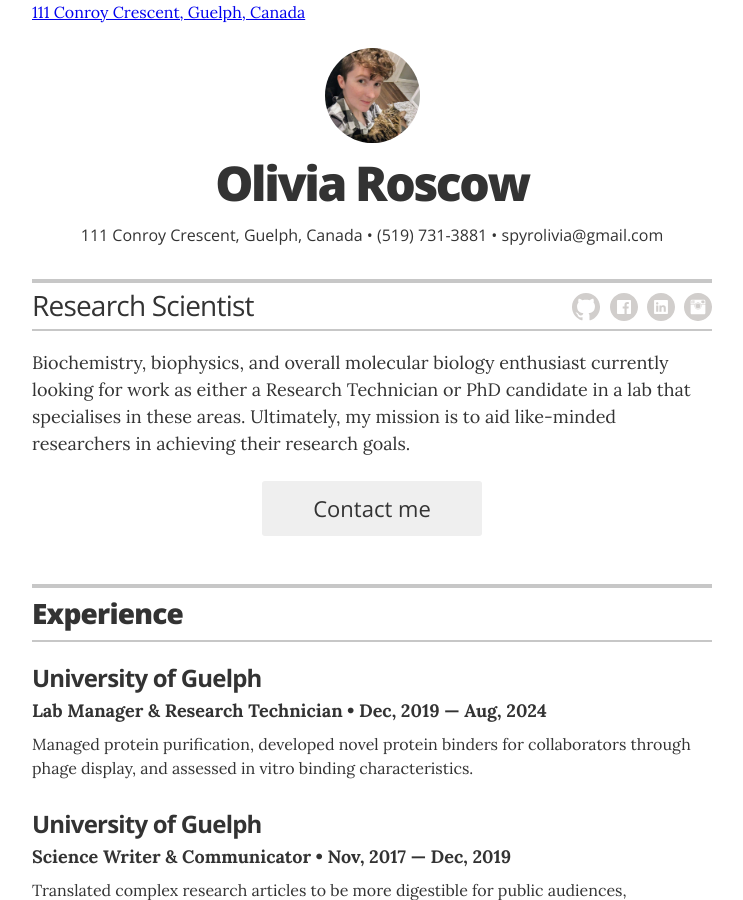
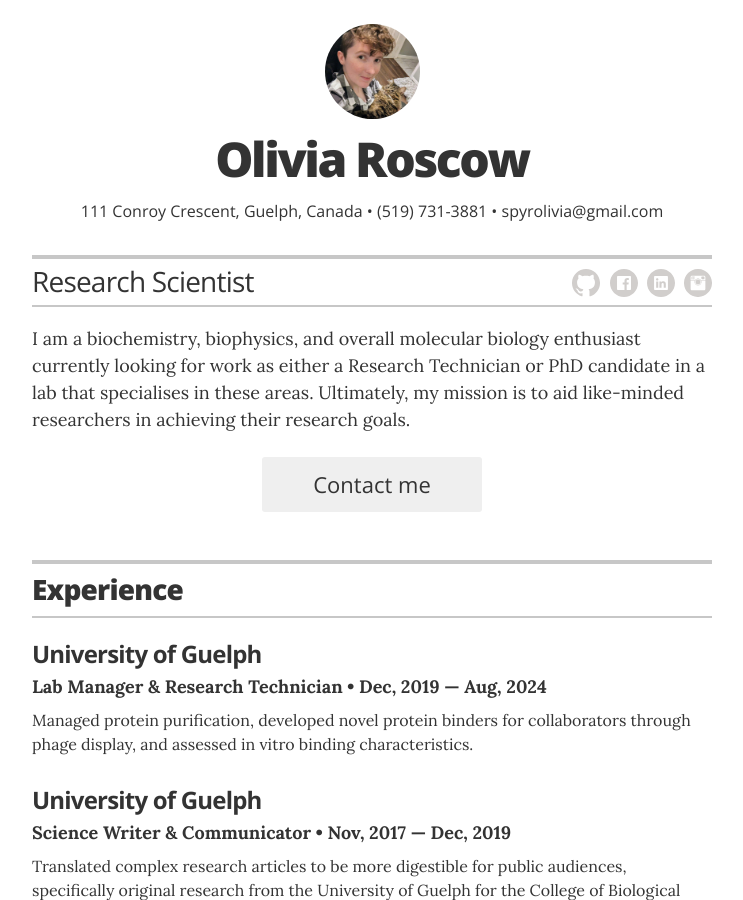
Before and after one commit to oroscow/oroscow.github.io, a Jekyll site: the page built from index.html, in a window 1280 px wide and 900 px high. Shown: the whole window, without its empty margins (268-1011 px from the left). Built offline with Jekyll 4.4.1, drawn with Linux system fonts in a browser that asks for light colours.

Commit message:
Finalise

```diff
--- a/_config.yml
+++ b/_config.yml
@@ -23,7 +23,7 @@ resume_contact_address:         "111 Conroy Crescent, Guelph, Canada"
 resume_header_contact_info:     "111 Conroy Crescent, Guelph, Canada • (519) 731-3881 • spyrolivia@gmail.com"
 display_header_contact_info:    "true"
 
-resume_header_intro: "<p>Biochemistry, biophysics, and overall molecular biology enthusiast currently looking for work as either a Research Technician or PhD candidate in a lab that specialises in these areas. Ultimately, my mission is to aid like-minded researchers in achieving their research goals.</p>"
+resume_header_intro: "<p>I am a biochemistry, biophysics, and overall molecular biology enthusiast currently looking for work as either a Research Technician or PhD candidate in a lab that specialises in these areas. Ultimately, my mission is to aid like-minded researchers in achieving their research goals.</p>"
 
 # use "yes" to display the email contact button,
 # "no" to display an "I'm not looking for work" message,
--- a/_layouts/resume.html
+++ b/_layouts/resume.html
@@ -7,7 +7,7 @@
 
     <div class="wrapper" itemscope itemtype="http://schema.org/Person">
       <meta itemprop="telephone" content="{{ site.resume_contact_telephone }}"/>
-      <a href="mailto:{{ site.resume_contact_address }}">{{ site.resume_contact_address }}</a>
+      <meta itemprop="address" content="{{ site.resume_contact_address }}"/>
 
       <header class="page-header">
 
```
